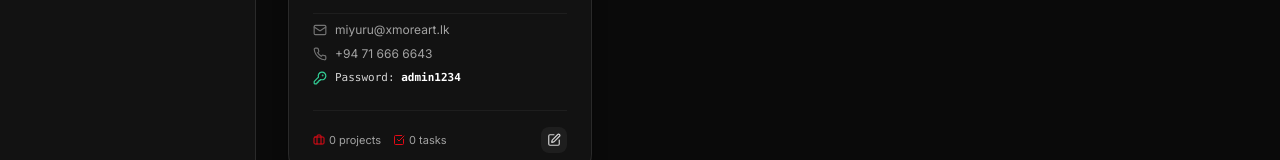
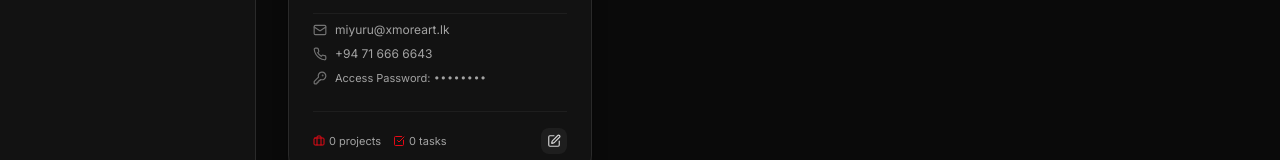
Before and after one commit to Nethmina711/XmoreArt-System-, a Next.js app: page /admin/employees in a window 1280 px wide. Shown: the part 396-556 px from the top of the page. Built offline with nearby package versions, Linux system fonts and the light colour scheme; sample sign-in values are in the browser's storage.

Commit message:
fix(security): remove plain text password display from employee directory

```diff
--- a/app/admin/employees/page.tsx
+++ b/app/admin/employees/page.tsx
@@ -206,9 +206,9 @@ export default function EmployeesPage() {
                   <span>{emp.phone}</span>
                 </p>
                 <p className="flex items-center gap-2">
-                  <KeyRound className="w-3.5 h-3.5 text-emerald-400 shrink-0" />
-                  <span className="text-[11px] font-mono text-neutral-300">
-                    Password: <strong className="text-white">{emp.password || "admin1234"}</strong>
+                  <KeyRound className="w-3.5 h-3.5 text-neutral-500 shrink-0" />
+                  <span className="text-[11px] text-neutral-400">
+                    Access Password: <span className="font-mono text-neutral-400">••••••••</span>
                   </span>
                 </p>
               </div>
```
